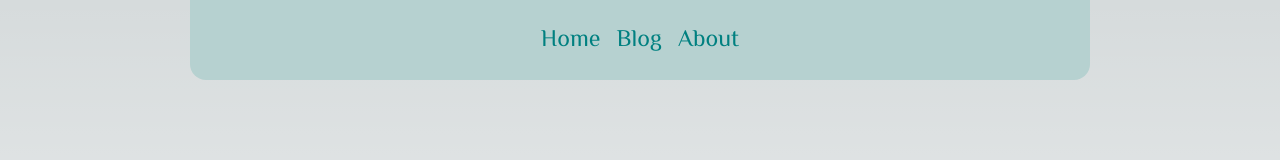
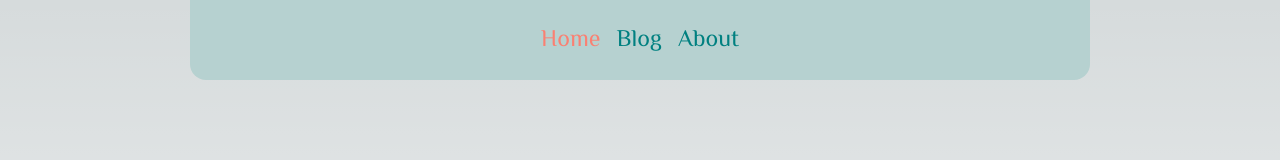
Before and after one commit to KamajorQA/Aston-Lyceum, a Next.js app: page / in a window 1280 px wide. Shown: the top 160 px of the page. Built offline with nearby package versions, Linux system fonts and the light colour scheme.

Commit message:
Подсветка активного таба навигации.

```diff
--- a/app/globals.css
+++ b/app/globals.css
@@ -125,6 +125,7 @@
   margin: 0 auto;
 }
 
+a.active,
 .active {
   color: var(--color-active);
 }
--- a/components/Header/Header.tsx
+++ b/components/Header/Header.tsx
@@ -1,14 +1,16 @@
-import Link from 'next/link';
+import { Navigation } from '../Navigation/Navigation';
 import s from './header.module.css';
+
+const navItems = [
+  { label: 'Home', href: '/' },
+  { label: 'Blog', href: '/blog' },
+  { label: 'About', href: '/about' },
+];
 
 function Header() {
   return (
     <header className={`container ${s.header}`}>
-      <nav>
-        <Link href="/">Home</Link>
-        <Link href="/blog">Blog</Link>
-        <Link href="/about">About</Link>
-      </nav>
+      <Navigation navLinks={navItems} />
     </header>
   );
 }
--- a/components/Header/header.module.css
+++ b/components/Header/header.module.css
@@ -9,12 +9,3 @@
   border-bottom-left-radius: 1rem;
   border-bottom-right-radius: 1rem;
 }
-
-.header > nav {
-  display: flex;
-  gap: 1rem;
-}
-
-.header a {
-  color: teal;
-}
--- /dev/null
+++ b/components/Navigation/Navigation.tsx
@@ -0,0 +1,33 @@
+'use client';
+import Link from 'next/link';
+import { usePathname } from 'next/navigation';
+import s from './navigation.module.css';
+
+type NavLink = {
+  label: string;
+  href: string;
+};
+
+type Props = {
+  navLinks: NavLink[];
+};
+
+function Navigation({ navLinks }: Props) {
+  const pathname = usePathname();
+
+  return (
+    <nav className={s.wrapper}>
+      {navLinks.map((link) => {
+        const isActive = pathname === link.href;
+        const linkClassName = isActive ? 'active' : '';
+        return (
+          <Link key={link.label} href={link.href} className={linkClassName}>
+            {link.label}
+          </Link>
+        );
+      })}
+    </nav>
+  );
+}
+
+export { Navigation };
--- /dev/null
+++ b/components/Navigation/navigation.module.css
@@ -0,0 +1,8 @@
+.wrapper {
+  display: flex;
+  gap: 1rem;
+}
+
+.wrapper a {
+  color: teal;
+}
```
